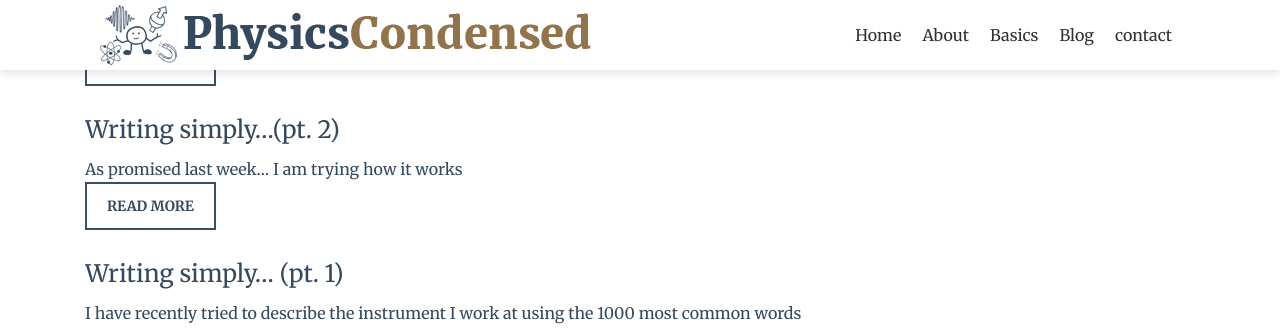
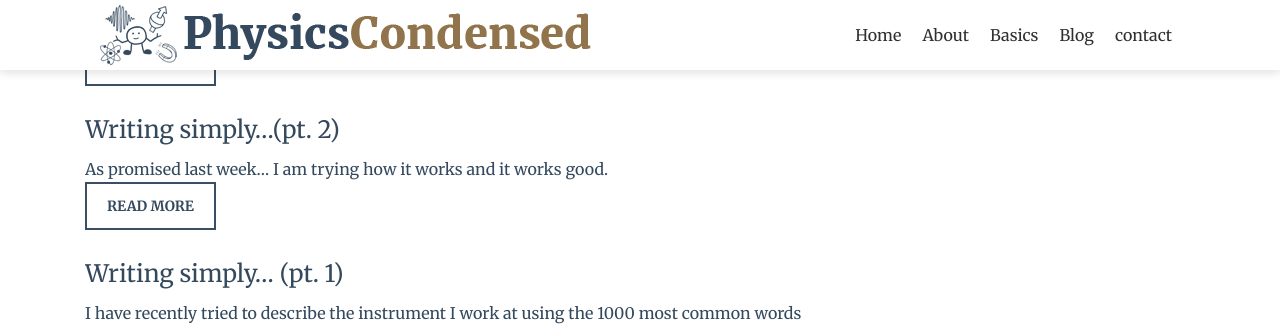
Before and after one commit to me2d09/SciComm_Blog, a Jekyll site: the page built from pages/tagpage.html, in a window 1280 px wide and 900 px high, scrolled down 1092 px. Shown: the top 328 px of the window. Built offline with Jekyll 4.4.1, drawn with Linux system fonts in a browser that asks for light colours; comment, search, counter and statistics services are not loaded.

Commit message:
Update 2021-08-01-writing_simply_pt2.md

```diff
--- a/_posts/2021-08-01-writing_simply_pt2.md
+++ b/_posts/2021-08-01-writing_simply_pt2.md
@@ -7,4 +7,4 @@ tags: 'instruments'
 post_image: "/assets/images/reseda100.png"
 ---
 
-As promised last week... I am trying how it works
+As promised last week... I am trying how it works and it works good.
```
